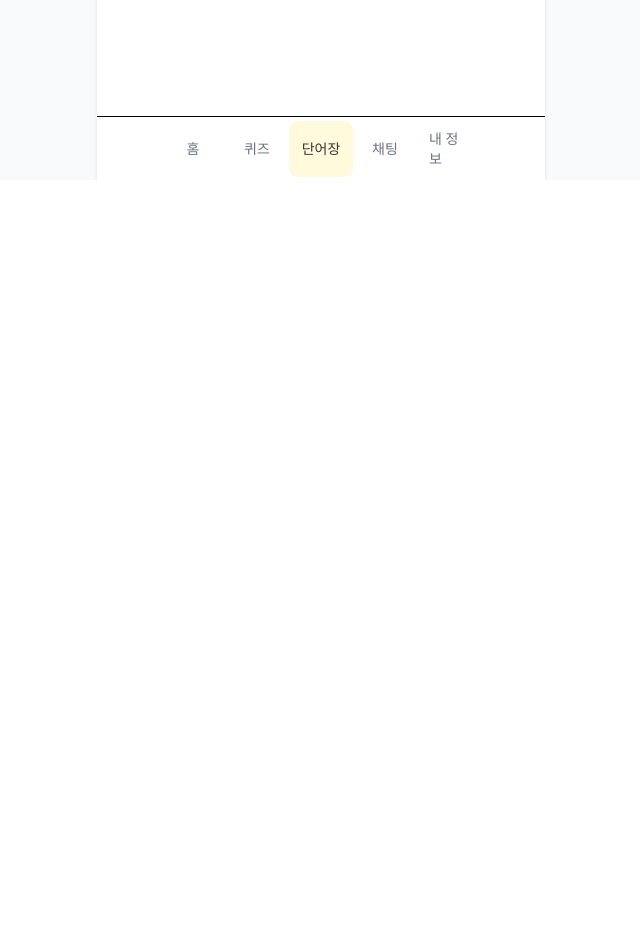
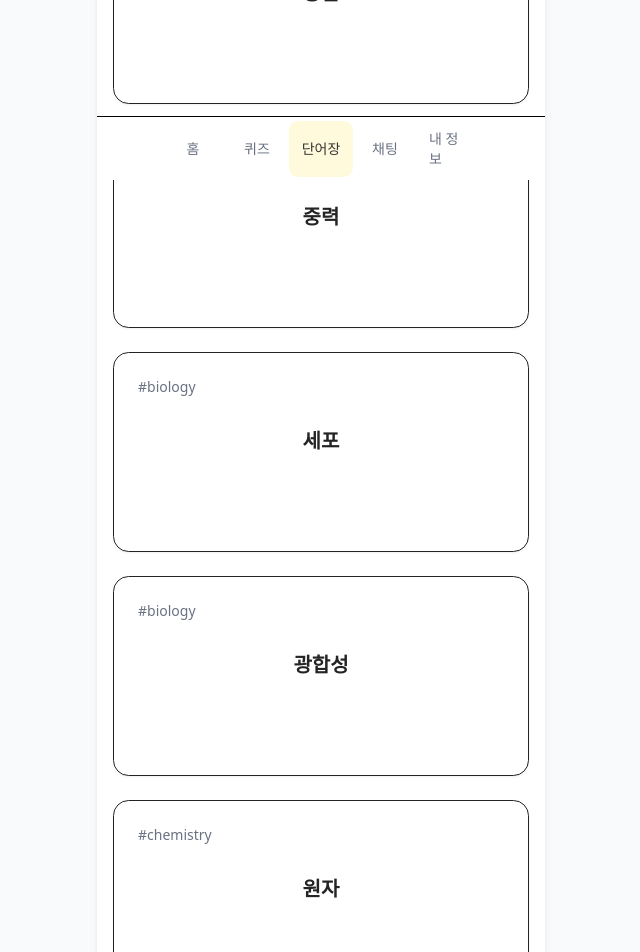
Before and after one commit to stdev4/frontend, a React (Vite) app: page /voca in a window 1280 px wide. Shown: the part 620-1572 px from the top of the page, without its empty margins (319-959 px from the left). Before the commit the page ends 800 px from the top, so only its background shows below. Built offline with nearby package versions, Linux system fonts and the light colour scheme; no server answers.

Commit message:
Fix : 데일리 퀴즈 수정

```diff
--- a/src/components/home/DailyQuiz.tsx
+++ b/src/components/home/DailyQuiz.tsx
@@ -1,26 +1,46 @@
 'use client'
 
-import quizData from '@/mocks/quiz.json'
-import type { QuizResponse } from '@/types/quiz'
-import { useState } from 'react'
+import { useState, useEffect } from 'react'
+import { useQuizApi } from '@/hooks/api/useQuizApi'
+import type { Quiz, QuizResponse } from '@/types/quiz'
 import QuizCard from '../composites/QuizCard'
 
 export default function DailyQuiz() {
   const [isLoading, setIsLoading] = useState(false)
-  const currentQuestion = quizData.dailyQuiz.data[0]
+  const { getDailyQuiz } = useQuizApi()
+  const [currentQuestion, setCurrentQuestion] = useState<Quiz | null>(null)
+
+  useEffect(() => {
+    const fetchDailyQuiz = async () => {
+      try {
+        setIsLoading(true)
+        const response = await getDailyQuiz()
+        setCurrentQuestion(response.data)
+      } catch (error) {
+        console.error('Failed to fetch daily quiz:', error)
+      } finally {
+        setIsLoading(false)
+      }
+    }
+
+    fetchDailyQuiz()
+  }, [getDailyQuiz])
 
   const handleSubmit = async (): Promise<QuizResponse> => {
     try {
       setIsLoading(true)
-      // 임시로 mock 응답을 사용
-      await new Promise(resolve => setTimeout(resolve, 1000)) // 로딩 효과를 위한 딜레이
-      return quizData.submitResponse.data
+      // TODO: submitQuiz API 구현 필요
+      return null as unknown as QuizResponse
     } catch (error) {
       console.error('Failed to submit answer:', error)
       throw error
     } finally {
       setIsLoading(false)
     }
+  }
+
+  if (!currentQuestion) {
+    return <div>Loading...</div>
   }
 
   return (
--- a/src/hooks/api/useQuizApi.ts
+++ b/src/hooks/api/useQuizApi.ts
@@ -5,10 +5,11 @@ import type {
   QuizSubmitRequest,
   CustomQuizRequest,
   QuizResponse,
+  ApiResponse,
 } from '../../types/api'
 
 export function useQuizApi() {
-  const { fetchData: fetchQuizList, ...rest } = useBaseApi<Quiz[]>()
+  const { fetchData: fetchQuizList, ...rest } = useBaseApi<ApiResponse<Quiz>>()
   const { fetchData: fetchQuizResponse } = useBaseApi<QuizResponse>()
 
   const getDailyQuiz = useCallback(
--- a/src/mocks/term.json
+++ b/src/mocks/term.json
@@ -14,6 +14,36 @@
         "name": "용해",
         "description": "용질이 용매와 고르게 섞이는 현상.",
         "field": ["chemistry"]
+      },
+      {
+        "termId": 3,
+        "name": "증발",
+        "description": "액체가 표면에서 기체로 상태 변화하는 현상. 열에너지의 흡수에 의해 일어남.",
+        "field": ["physics", "chemistry"]
+      },
+      {
+        "termId": 4,
+        "name": "중력",
+        "description": "질량을 가진 두 물체 사이에 작용하는 끌어당기는 힘. 지구가 사물이나 사람을 끌어당기는 힘도 이에 해당됨.",
+        "field": ["physics"]
+      },
+      {
+        "termId": 5,
+        "name": "세포",
+        "description": "생물의 구조와 기능의 기본 단위. 모든 생명체는 세포로 이루어져 있음.",
+        "field": ["biology"]
+      },
+      {
+        "termId": 6,
+        "name": "광합성",
+        "description": "식물이 빛 에너지를 이용해 이산화탄소와 물로부터 포도당을 만드는 과정. 산소도 함께 생성됨.",
+        "field": ["biology"]
+      },
+      {
+        "termId": 7,
+        "name": "원자",
+        "description": "물질을 구성하는 기본 입자. 핵(양성자와 중성자)과 전자로 구성되어 있음.",
+        "field": ["chemistry"]
       }
     ]
   }
--- a/src/pages/UserOnboardingPage.tsx
+++ b/src/pages/UserOnboardingPage.tsx
@@ -7,6 +7,7 @@ import { useUserApi, type UserOnboardingRequest } from '@/hooks/api/useUserApi'
 import { INTEREST_LIST, InterestKey } from '@/constants/interests'
 
 interface UserInfo {
+  userId: number
   username: string
   nickname: string
   interest: InterestKey
@@ -31,6 +32,7 @@ export default function UserOnboardingPage() {
     interest: 'OTHERS',
     password: '',
     age: 0,
+    userId: 0,
   })
   const [errors, setErrors] = useState<UserInfoErrors>({})
   const [isNicknameChecking, setIsNicknameChecking] = useState(false)
```
